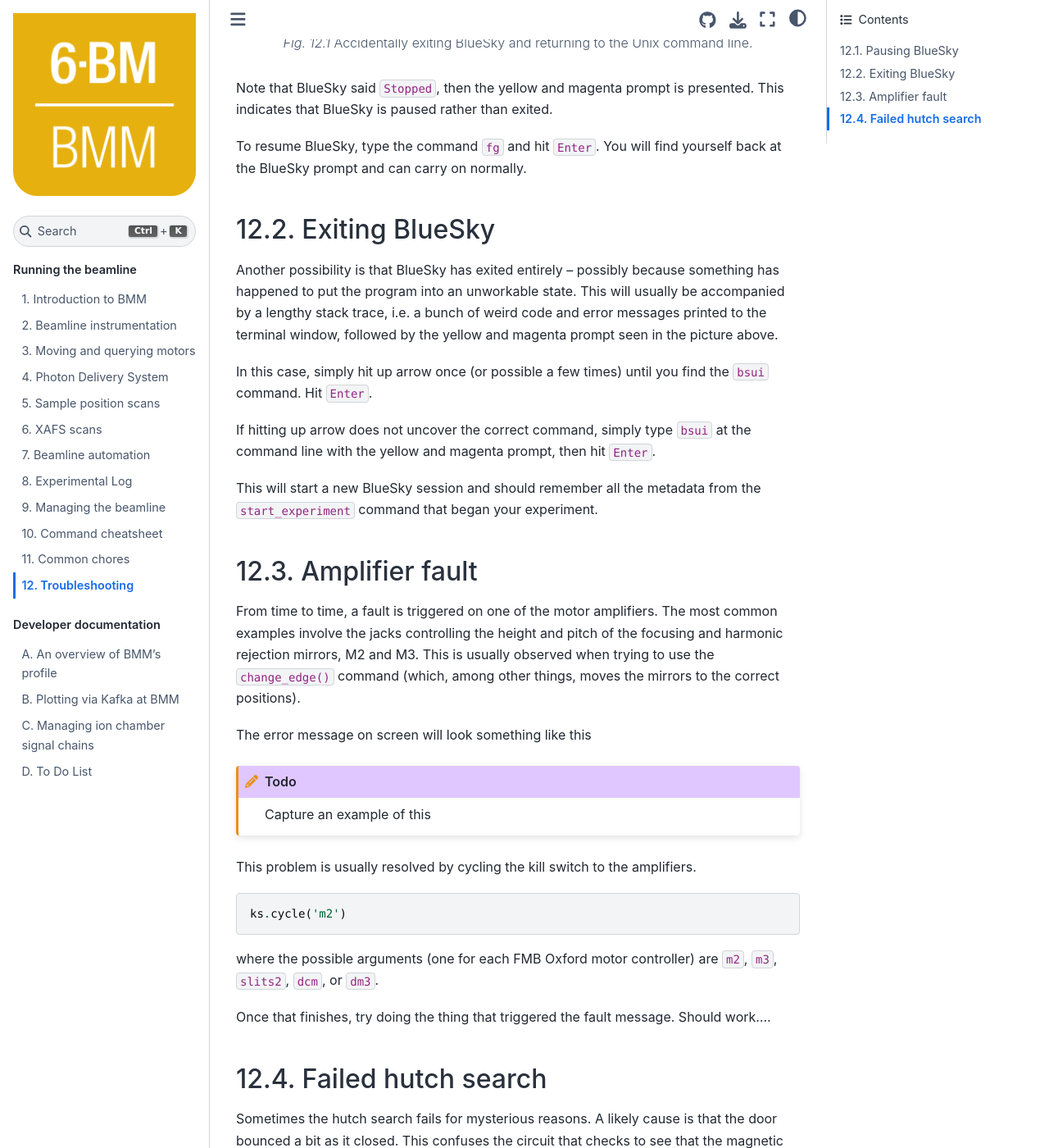
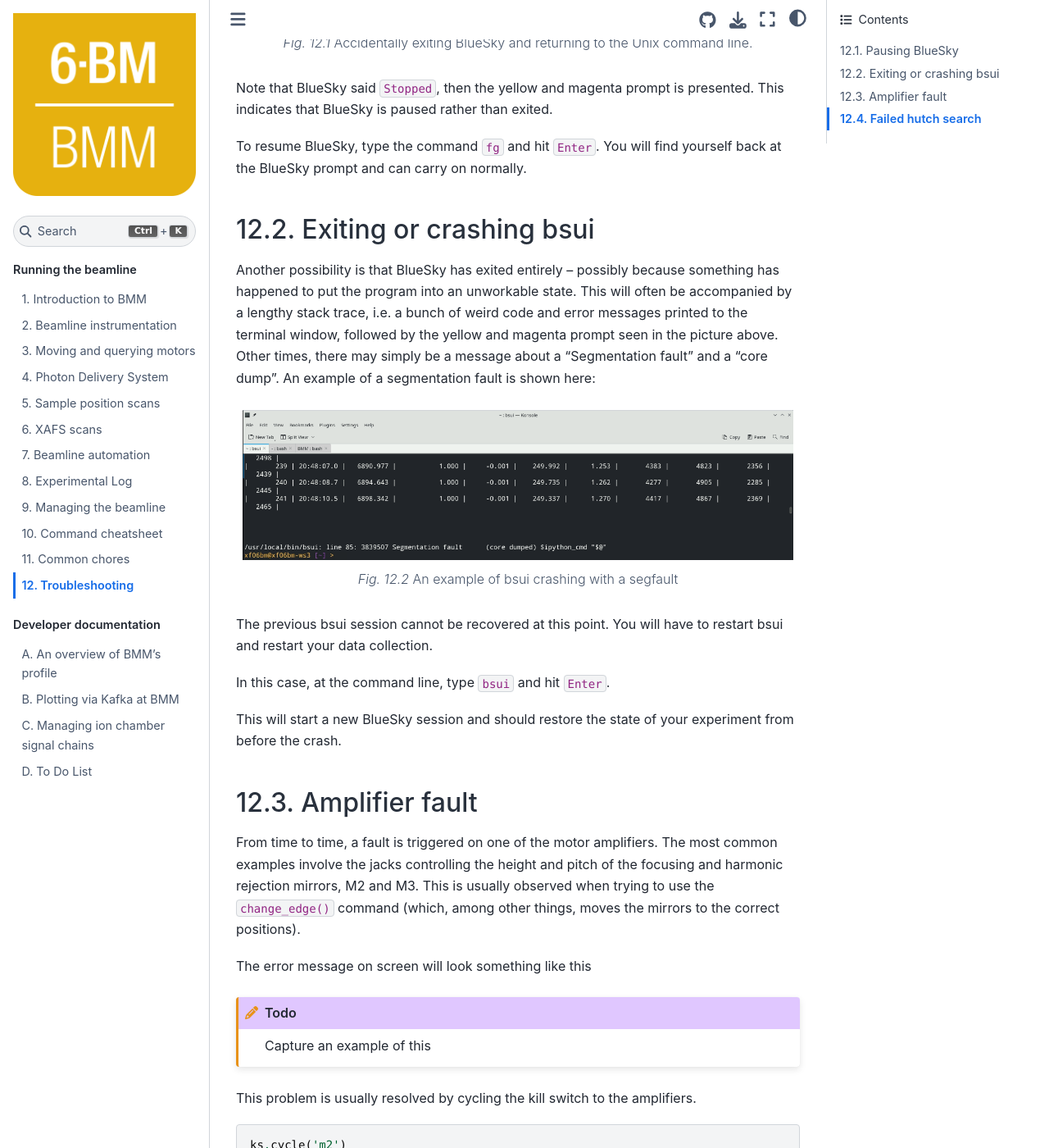
Before and after one commit to NSLS-II-BMM/BeamlineManual, a Sphinx documentation site: the page built from docs/trouble.rst, in a window 1280 px wide and 1400 px high, scrolled down 759 px. Shown: the whole window at 82% size. Built offline with Sphinx 7.4.7 and the Sphinx Book theme 1.1.4, drawn with Linux system fonts in a browser that asks for light colours.

Commit message:
capture segfault in troubleshooting section

```diff
--- a/docs/trouble.rst
+++ b/docs/trouble.rst
@@ -41,26 +41,33 @@ To resume BlueSky, type the command ``fg`` and hit ``Enter``.
 You will find yourself back at the BlueSky prompt and can carry on
 normally.
 
-Exiting BlueSky
----------------
+Exiting or crashing bsui
+------------------------
 
 Another possibility is that BlueSky has exited entirely |nd| possibly
 because something has happened to put the program into an unworkable
-state.  This will usually be accompanied by a lengthy `stack trace`,
+state.  This will often be accompanied by a lengthy `stack trace`,
 i.e. a bunch of weird code and error messages printed to the terminal
 window, followed by the yellow and magenta prompt seen in the picture
-above.
+above.  Other times, there may simply be a message about a
+"Segmentation fault" and a "core dump".  An example of a segmentation
+fault is shown here:
 
-In this case, simply hit up arrow once (or possible a few times) until
-you find the ``bsui`` command.  Hit ``Enter``.
+.. _fig-segfault:
+.. figure:: _images/segfault.png
+   :target: _images/segfault.png
+   :width: 100%
+   :align: center
 
-If hitting up arrow does not uncover the correct command, simply
-type ``bsui`` at the command line with the yellow and magenta
-prompt, then hit ``Enter``.
+   An example of bsui crashing with a segfault
 
-This will start a new BlueSky session and should remember all the
-metadata from the ``start_experiment`` command that began your
-experiment.
+The previous bsui session cannot be recovered at this point.  You will
+have to restart bsui and restart your data collection.
+
+In this case, at the command line,  type ``bsui`` and hit ``Enter``.
+
+This will start a new BlueSky session and should restore the state of
+your experiment from before the crash.
 
 .. You will then need to :numref:`restart your user session (Section %s)
    <start_end>` by issuing the ``BMMuser.start_experiment()`` command with the
```
Also changed, not shown: docs/_images/segfault.png (added).
